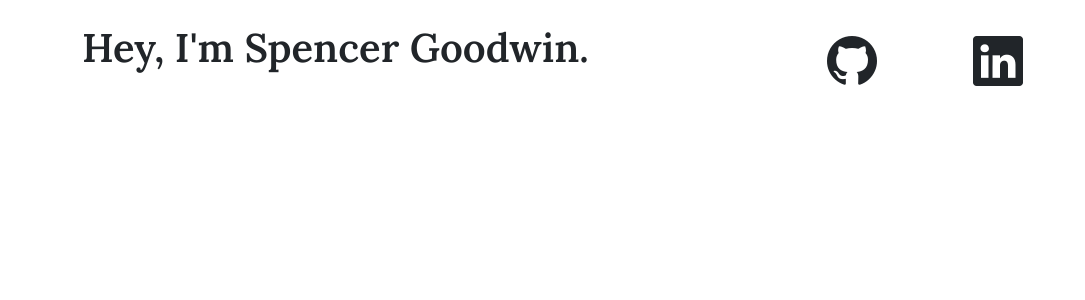
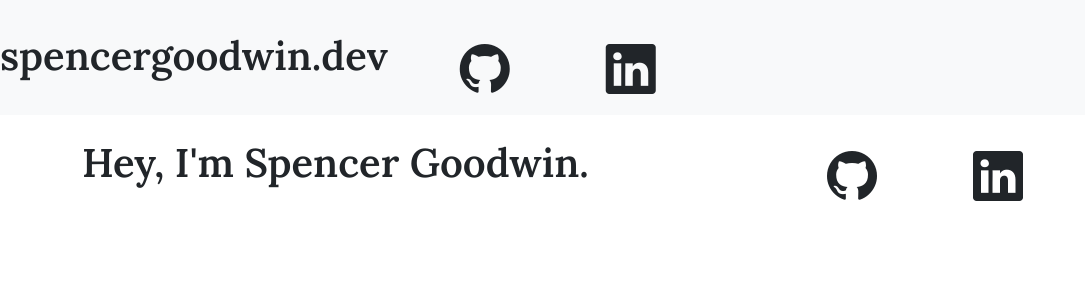
Before and after one commit to Spencerg00dwin/personalPage, a React (Create React App) app: page / in a window 1280 px wide. Shown: the top 300 px of the page, without its empty margins (0-1085 px from the left). Built offline with nearby package versions, Linux system fonts and the light colour scheme.

Commit message:
final nav for day

```diff
--- a/src/App.js
+++ b/src/App.js
@@ -2,6 +2,7 @@ import React from "react";
 // import Particle from "./components/Particle";
 // import Pdf from "./documents/spencer-resume.pdf"
 import "./App.css";
+import Navbar from "./components/Navbar";
 import "bootstrap/dist/css/bootstrap.css";
 import "bootstrap-icons/font/bootstrap-icons.css";
 
@@ -9,6 +10,7 @@ export default function App() {
   return (
     <>
       {/* <Particle /> */}
+      <Navbar />
       {/* <div className="container bg-white rounded" style={{ height: "750px"}}> */}
       <div className="container">
         <div className="row pt-4">
--- a/src/components/Navbar.js
+++ b/src/components/Navbar.js
@@ -4,35 +4,20 @@ import React, { Component } from 'react'
 export default function Navbar() {
     return (
         <nav class="navbar navbar-expand-lg navbar-light bg-light">
-        <a class="navbar-brand" href="#">Navbar</a>
-        <button class="navbar-toggler" type="button" data-toggle="collapse" data-target="#navbarSupportedContent" aria-controls="navbarSupportedContent" aria-expanded="false" aria-label="Toggle navigation">
-          <span class="navbar-toggler-icon"></span>
-        </button>
-
-        <div class="collapse navbar-collapse" id="navbarSupportedContent">
-          <ul class="navbar-nav mr-auto">
-            <li class="nav-item active">
-              <a class="nav-link" href="#">Home <span class="sr-only">(current)</span></a>
-            </li>
-            <li class="nav-item">
-              <a class="nav-link" href="#">Link</a>
-            </li>
-            <li class="nav-item dropdown">
-              <a class="nav-link dropdown-toggle" href="#" id="navbarDropdown" role="button" data-toggle="dropdown" aria-haspopup="true" aria-expanded="false">
-                Dropdown
-              </a>
-              <div class="dropdown-menu" aria-labelledby="navbarDropdown">
-                <a class="dropdown-item" href="#">Action</a>
-                <a class="dropdown-item" href="#">Another action</a>
-                <div class="dropdown-divider"></div>
-                <a class="dropdown-item" href="#">Something else here</a>
-              </div>
-            </li>
-            <li class="nav-item">
-              <a class="nav-link disabled" href="#">Disabled</a>
-            </li>
-          </ul>
-
-        </div>
+        <div className="row pt-4">
+          <div className="col-sm">
+            <h1 className="font-link text-left" >
+             spencergoodwin.dev
+            </h1>
+          </div>
+          <div className="text-right col-sm" style={{ fontSize: "50px" }}>
+            <a href="https://github.com/Spencerg00dwin">
+              <i className="bi bi-github px-5 icon"></i>
+            </a>
+            <a href="https://www.linkedin.com/in/spencer-goodwin/">
+              <i className="bi bi-linkedin px-5 icon"></i>
+            </a>
+            </div>
+          </div>
       </nav>
     )}
```
